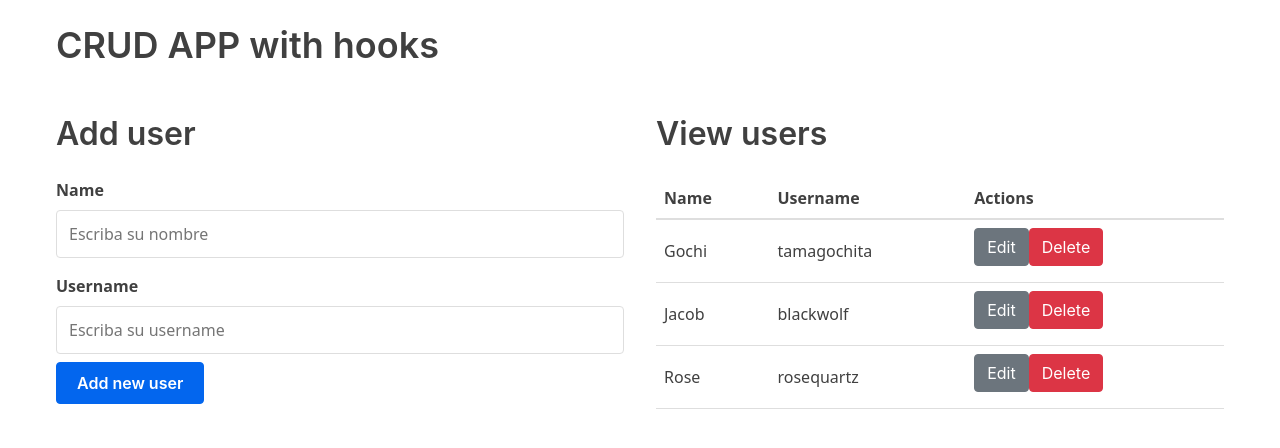
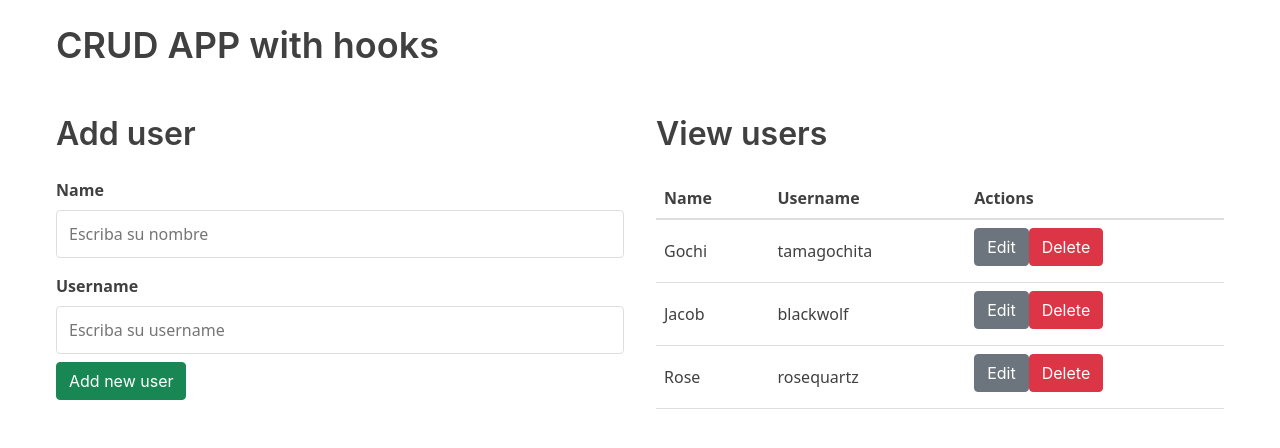
Before and after one commit to Gochita/reactCrud, a React (Create React App) app: page / in a window 1280 px wide. Shown: the top 448 px of the page. Built offline with nearby package versions, Linux system fonts and the light colour scheme.

Commit message:
Se cambia el color a boton de edit user y add user

```diff
--- a/src/components/AddUserForm.jsx
+++ b/src/components/AddUserForm.jsx
@@ -43,7 +43,9 @@ const AddUserForm = (props) => {
       <div>
         {errors.username?.type === "required" && "Este campo es obligatorio"}
       </div>
-      <button>Add new user</button>
+      <button
+      class="btn btn-success"
+      >Add new user</button>
     </form>
   );
 };
--- a/src/components/EditUserForm.jsx
+++ b/src/components/EditUserForm.jsx
@@ -57,7 +57,9 @@ const EditUserForm = (props) => {
       <div>
         {errors.username?.type === "required" && "Campo requerido"}
       </div>
-      <button>Edit user</button>
+      <button
+      className="btn btn-secondary"
+      >Edit user</button>
     </form>
   );
 };
```
